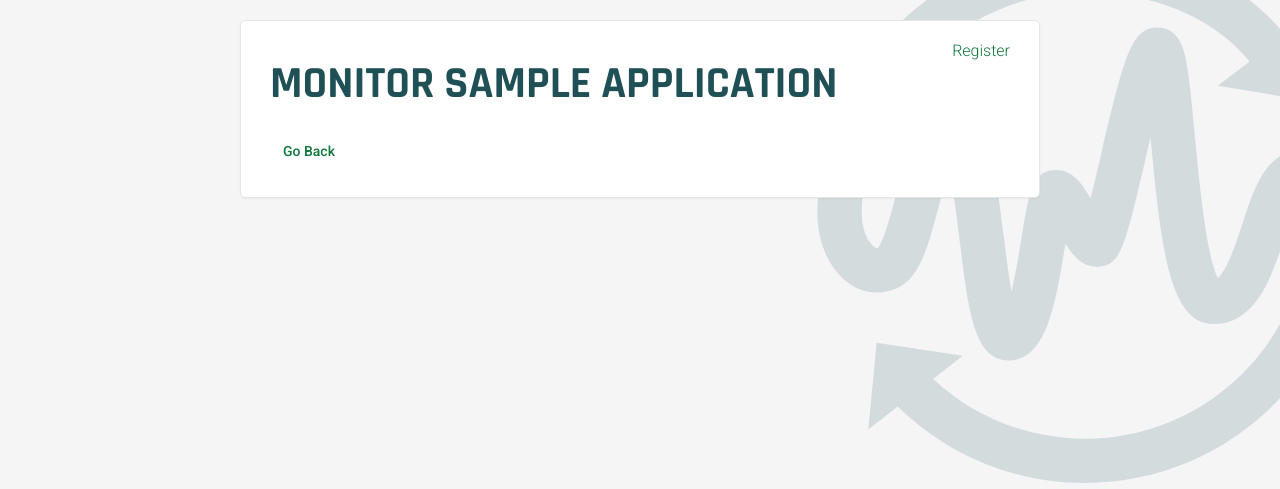
After one commit to AudioCommons/ac-mediator, a Django app: template templates/developers/application_monitor.html in a window 1280 px wide; the page is wider, and only the part inside the window is pictured. The commit adds this page. Shown: the top 489 px of that part. Run offline with Django 3.2, Linux system fonts and the light colour scheme; the template is opened without the code that fills it: most values are stand-ins (such as "Sample title", 1, 10 or a date in 2020); some libraries are stand-ins or nearby versions.

Commit message:
Add app monitor page (empty)

```diff
--- a/developers/urls.py
+++ b/developers/urls.py
@@ -12,4 +12,6 @@ urlpatterns = [
         name="developers-app-delete"),
     url(r'^clients/(?P<pk>\d+)/update/$', dev_views.ApplicationUpdate.as_view(),
         name="developers-app-update"),
+    url(r'^clients/(?P<pk>\d+)/monitor/$', dev_views.application_monitor,
+        name="developers-app-monitor"),
 ]
--- a/templates/developers/application_list.html
+++ b/templates/developers/application_list.html
@@ -7,11 +7,12 @@
     {% if applications %}
         <ul>
             {% for application in applications %}
-                <li><a href="{{ application.get_absolute_url }}">{{ application.name }}</a></li>
+                <li><a href="{{ application.get_absolute_url }}">{{ application.name }}</a> -
+                    <a href="{% url 'developers-app-monitor' application.id %}">monitor</a></li>
             {% endfor %}
         </ul>
     {% endif %}
-    <a class="btn btn-success" href="{% url "developers-app-register" %}">New Api Client</a>
+    <a class="btn btn-success" href="{% url "developers-app-register" %}">New API Client</a>
     <br><br>
     <p><a href="{% url 'home' %}">Home</a></p>
 
--- /dev/null
+++ b/templates/developers/application_monitor.html
@@ -0,0 +1,8 @@
+{% extends "base.html" %}
+{% block title %}Monitor {{ application.name }}{% endblock title %}
+{% block content %}
+    <h1>Monitor {{ application.name }}</h1>
+    <div class="btn-toolbar">
+        <a class="btn" href="{% url "developers-app-list" %}">Go Back</a>
+    </div>
+{% endblock content %}
```
Also changed, not shown: developers/views.py (+10 -0 lines).
